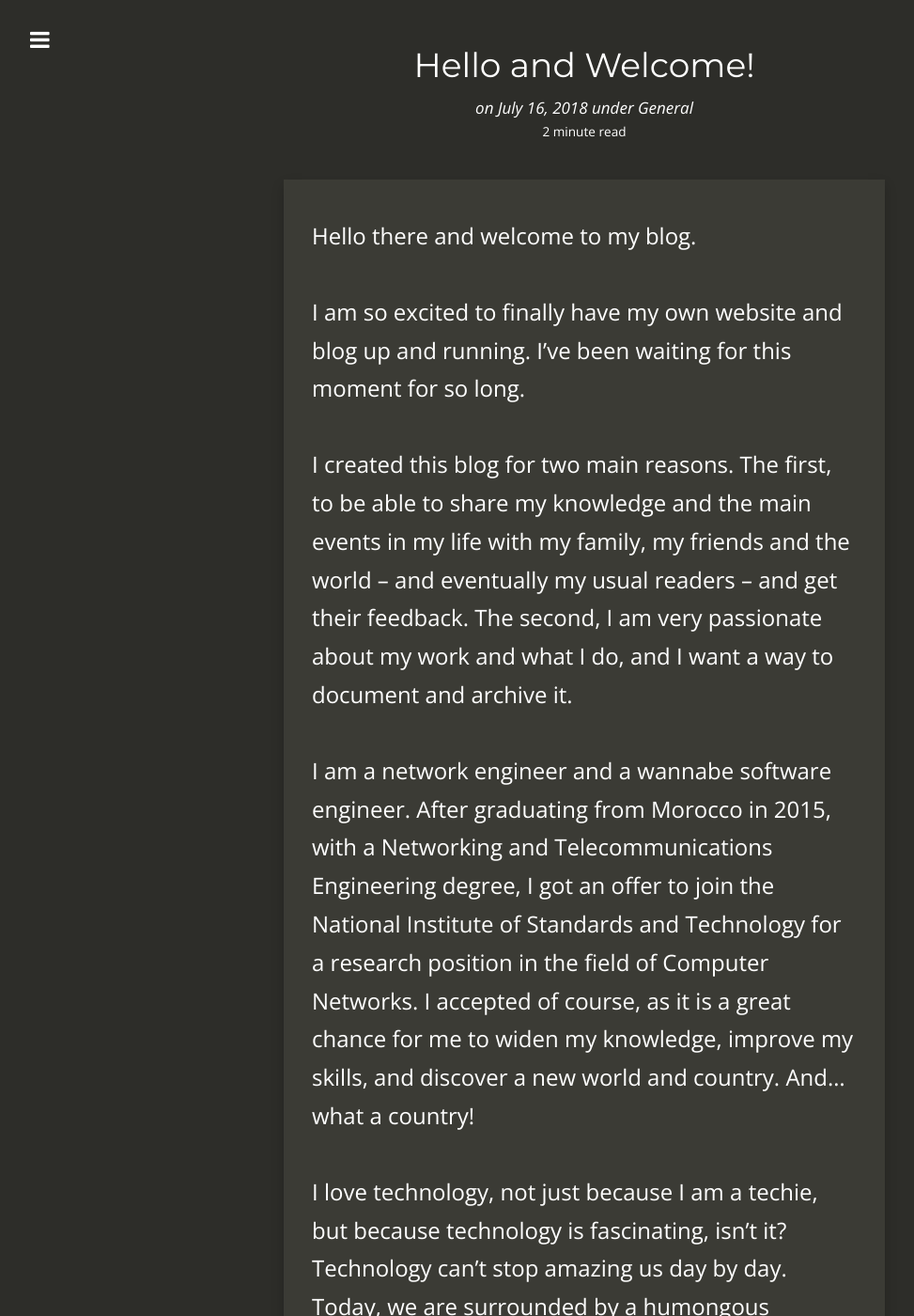
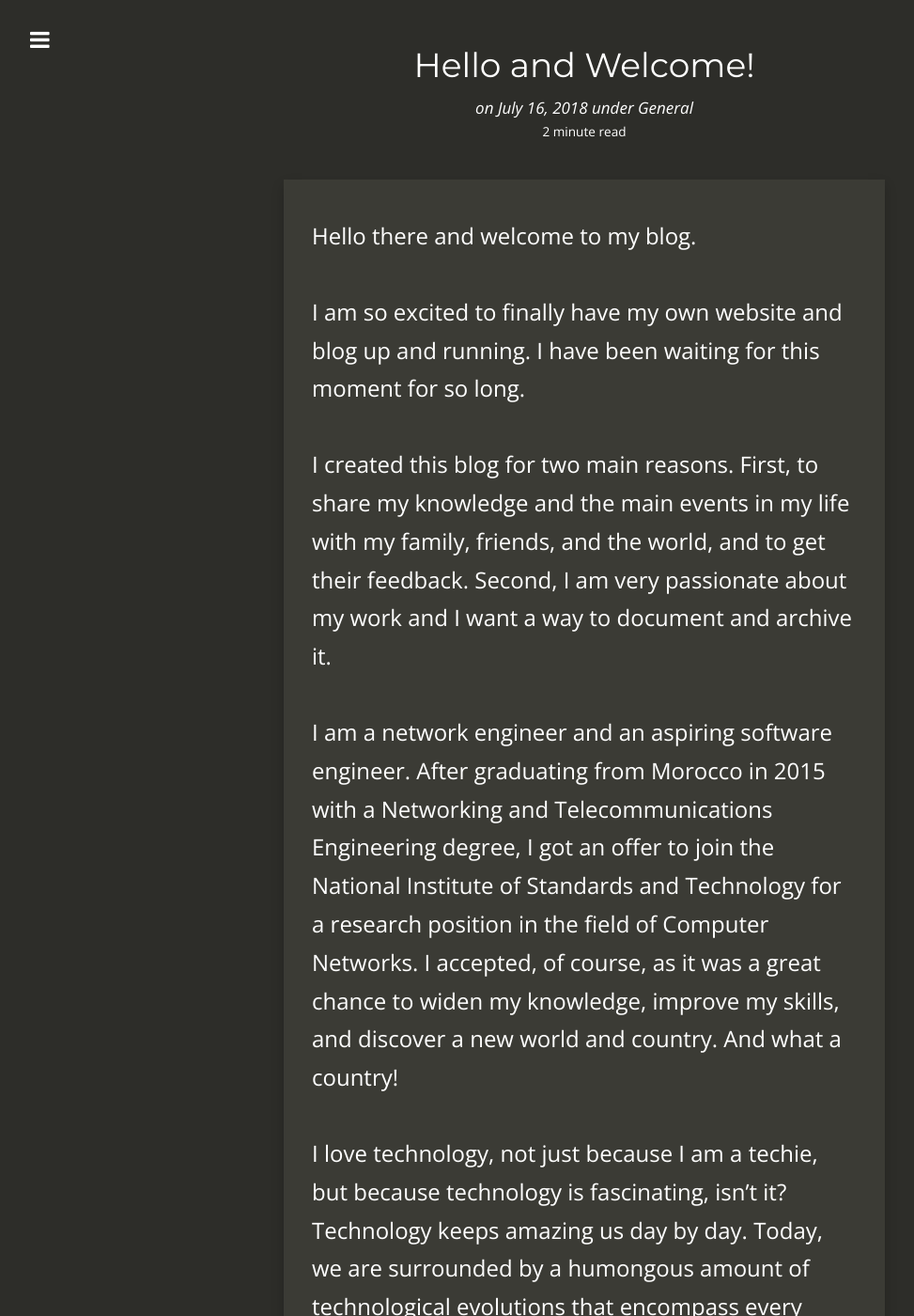
Before and after one commit to elmiomar/elmiomar.github.io, a Jekyll site: the page built from _posts/2018-07-16-hello-and-welcome.md, in a window 1280 px wide and 1400 px high. Shown: the whole window at 94% size, without its empty margins (18-991 px from the left). Built offline with Jekyll 4.4.1, drawn with Linux system fonts in a browser that asks for light colours; nearby versions of some CDN libraries; some of the changed text lies outside the part shown.

Commit message:
Rewrite blog posts and fix typos

```diff
--- a/_posts/2018-07-16-hello-and-welcome.md
+++ b/_posts/2018-07-16-hello-and-welcome.md
@@ -14,18 +14,18 @@
 
 Hello there and welcome to my blog.
 
-I am so excited to finally have my own website and blog up and running. I’ve been waiting for this moment for so long.
+I am so excited to finally have my own website and blog up and running. I have been waiting for this moment for so long.
 
-I created this blog for two main reasons. The first, to be able to share my knowledge and the main events in my life with my family, my friends and the world -- and eventually my usual readers – and get their feedback. The second, I am very passionate about my work and what I do, and I want a way to document and archive it.
+I created this blog for two main reasons. First, to share my knowledge and the main events in my life with my family, friends, and the world, and to get their feedback. Second, I am very passionate about my work and I want a way to document and archive it.
 
-I am a network engineer and a wannabe software engineer. After graduating from Morocco in 2015, with a Networking and Telecommunications Engineering degree, I got an offer to join the National Institute of Standards and Technology for a research position in the field of Computer Networks. I accepted of course, as it is a great chance for me to widen my knowledge, improve my skills, and discover a new world and country. And...what a country!
+I am a network engineer and an aspiring software engineer. After graduating from Morocco in 2015 with a Networking and Telecommunications Engineering degree, I got an offer to join the National Institute of Standards and Technology for a research position in the field of Computer Networks. I accepted, of course, as it was a great chance to widen my knowledge, improve my skills, and discover a new world and country. And what a country!
 
-I love technology, not just because I am a techie, but because technology is fascinating, isn’t it? Technology can’t stop amazing us day by day. Today, we are surrounded by a humongous amount of technological evolutions that encompass every aspect of our lives. You want to talk to someone who’s thousands of miles away? Easy, get your smartphone and get on one of the wide range of applications that allow that. You want to go somewhere and don’t have a car? Easy, get an Uber. You want to…"But Omar, for 2018, these are not as fascinating as you think they are". Hmm...Ok, what about virtual assistants, like Google assistant? You can order stuff online without touching your phone. Now, it can even [make a reservation or schedule an appointment](https://www.youtube.com/watch?v=lXUQ-DdSDoE) for you. What about self-driving cars? What about 3D printing? Do you know that today they use [3D printing to print organs](https://www.youtube.com/watch?v=eZ6GQfXEmyM). Maybe soon we’ll hear about a successful surgery that involved a 3D-printed heart! And what about robots? Like [NASA’s Curiosity Rover who took a selfie in Mars](https://www.youtube.com/watch?v=4tqLk-Wl0Fo). What about drones? Recently, I heard that [Amazon has been using drones to deliver packages](https://www.youtube.com/watch?v=P5hQHBNpd7s) to customers in 30 minutes or less. Well, the list is long and I think you got the point.
+I love technology, not just because I am a techie, but because technology is fascinating, isn't it? Technology keeps amazing us day by day. Today, we are surrounded by a humongous amount of technological evolutions that encompass every aspect of our lives. You want to talk to someone who is thousands of miles away? Easy, get your smartphone and use one of the many applications that allow that. You want to go somewhere and don't have a car? Easy, get an Uber. You want to... "But Omar, for 2018, these are not as fascinating as you think they are." Hmm... Ok, what about virtual assistants like Google Assistant? You can order stuff online without touching your phone. Now, it can even [make a reservation or schedule an appointment](https://www.youtube.com/watch?v=lXUQ-DdSDoE) for you. What about self driving cars? What about 3D printing? Do you know that today they use [3D printing to print organs](https://www.youtube.com/watch?v=eZ6GQfXEmyM)? Maybe soon we will hear about a successful surgery that involved a 3D printed heart! And what about robots? Like [NASA's Curiosity Rover who took a selfie on Mars](https://www.youtube.com/watch?v=4tqLk-Wl0Fo). What about drones? Recently, I heard that [Amazon has been using drones to deliver packages](https://www.youtube.com/watch?v=P5hQHBNpd7s) to customers in 30 minutes or less. Well, the list is long and I think you get the point.
 
-In this blog, I am going to be writing mainly about technology, and more specifically about computer networks and information technology. As I mentioned, I want to become a software engineer, and currently I am teaching myself how to become one, by reading books, watching videos, going through tutorials and writing code at and outisde of work. So this blog will be also a chance for me to share my progress, what I learned and what I discovered, and ask for advice too (why not?). For more details about my education or experience, please check out my [LinkedIn profile](https://linkedin.com/in/elmimouni).
+In this blog, I am going to be writing mainly about technology, and more specifically about computer networks and information technology. As I mentioned, I want to become a software engineer, and currently I am teaching myself how to become one by reading books, watching videos, going through tutorials, and writing code at and outside of work. So this blog will also be a chance for me to share my progress, what I learned and what I discovered, and ask for advice too (why not?). For more details about my education or experience, please check out my [LinkedIn profile](https://linkedin.com/in/elmimouni).
 
-I hope you’d enjoy your ride through my blog, and you’d become a usual reader.
+I hope you enjoy your ride through my blog and become a regular reader.
 
-Yum yum, next post is cooking...come back soon.
+Yum yum, next post is cooking... come back soon.
 
 Cheers!
```
Also changed, not shown: _posts/2018-07-19-angelhack-hackathon.md (+30 -29 lines).
